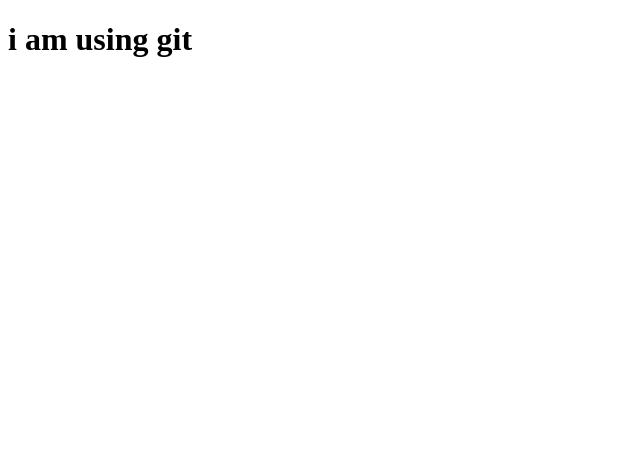
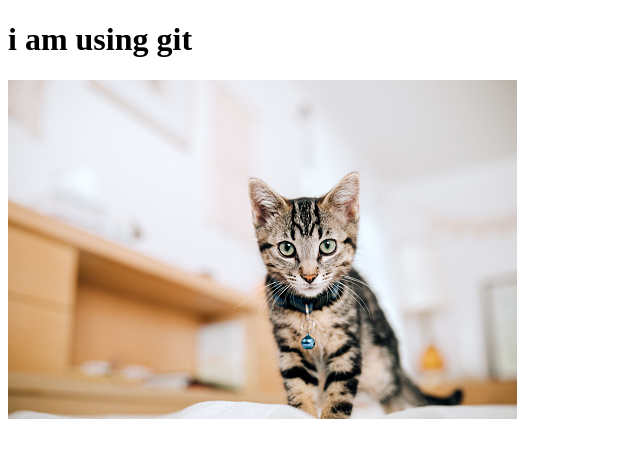
Before and after one commit to Saeedullah15/webdev-first-website, a plain HTML site: page index.html in a window 1280 px wide. Shown: the whole page, without its empty margins (0-640 px from the left). Drawn offline with Linux system fonts and the light colour scheme.

Commit message:
adding a image

```diff
--- a/index.html
+++ b/index.html
@@ -8,5 +8,6 @@
 </head>
 <body>
     <h1>i am using git</h1>
+    <img src="pictures/cat3.jpg" alt="">
 </body>
 </html>
```
Also changed, not shown: link.txt (added), pictures/cat3.jpg (added).
